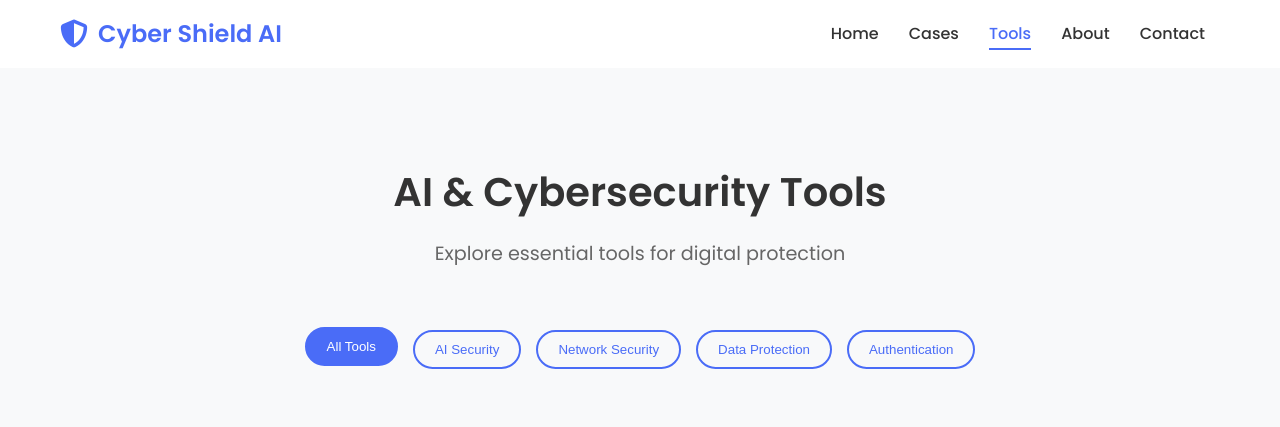
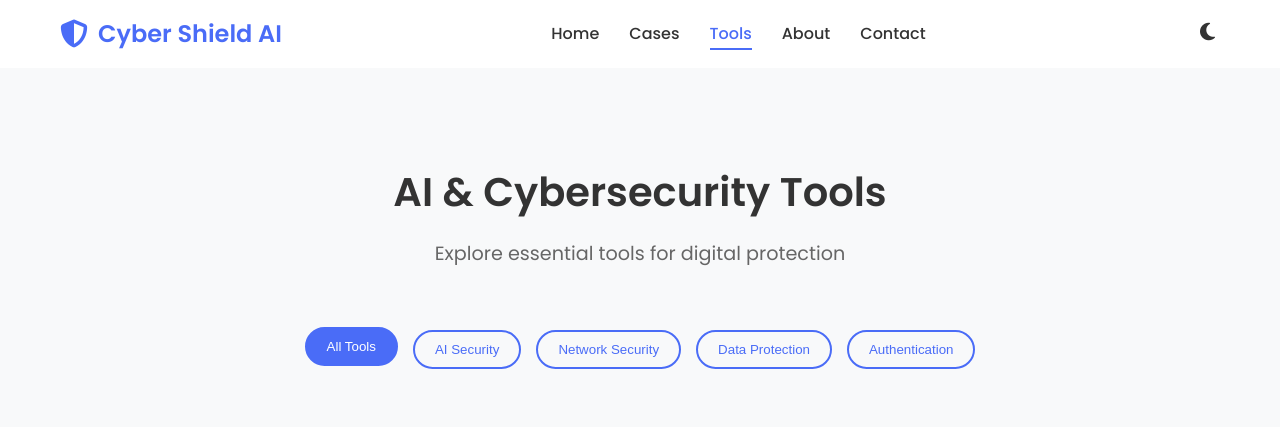
Before and after one commit to ZentrixVayne/Cyber-Shield-Ai, a plain HTML site: page tools.html in a window 1280 px wide. Shown: the top 427 px of the page. Drawn offline with nearby package versions, Linux system fonts and the light colour scheme.

Commit message:
tools.html

```diff
--- a/tools.html
+++ b/tools.html
@@ -43,6 +43,9 @@
                     <span></span>
                     <span></span>
                     <span></span>
+                </div>
+                <div class="dark-mode-toggle">
+                    <i class="fas fa-moon"></i>
                 </div>
             </div>
         </div>
```
